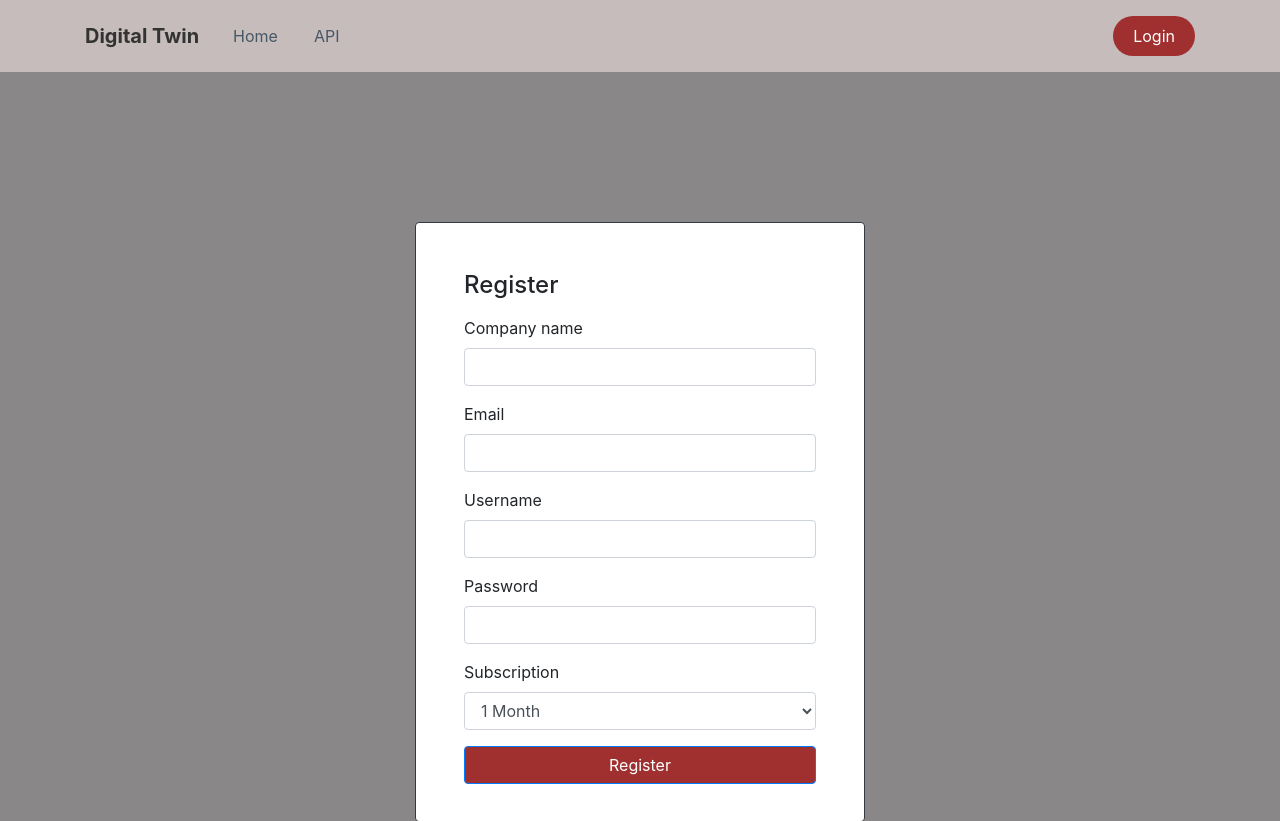
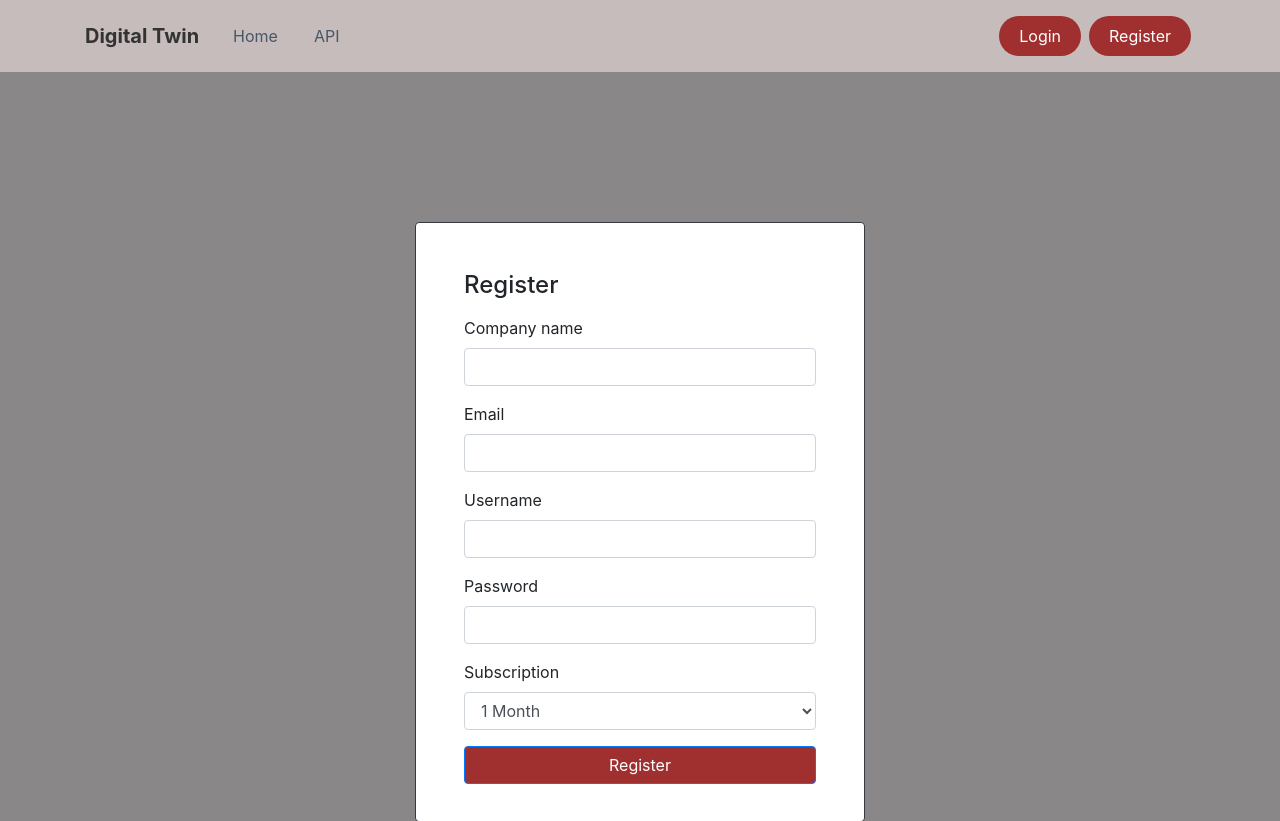
Before and after one commit to SaneSL/digital-twin-palvelu, a Flask app: page /register in a window 1280 px wide. Run offline with Flask 2, Linux system fonts and the light colour scheme; some libraries are stand-ins or nearby versions.

Commit message:
New html and css

```diff
--- a/src/static/css/styles.css
+++ b/src/static/css/styles.css
@@ -5,3 +5,11 @@ body {
 .cbg{
     background-color: rgb(137,135,135);
 }
+
+.cnavbg{
+    background-color: rgb(198,188,188);
+}
+
+.cbtnbg{
+    background-color: rgb(160,47,47);
+}
--- a/src/templates/layout.html
+++ b/src/templates/layout.html
@@ -11,7 +11,7 @@
 </head>
 
 <body style="background-color: rgb(137,135,135);">
-  <nav class="navbar navbar-light navbar-expand-md navigation-clean-search" style="background-color: rgb(198,188,188);">
+  <nav class="navbar navbar-light navbar-expand-md navigation-clean-search cnavbg">
     <div class="container">
       <a class="navbar-brand" href="#">Digital Twin</a>
       <button data-toggle="collapse" class="navbar-toggler" data-target="#navcol-1">
@@ -34,9 +34,10 @@
         </form>
       </div>
       {% if current_user.is_authenticated %}
-      <a class="btn btn-light action-button" role="button" href="{{ url_for('home.logout') }}" style="background-color: rgb(160,47,47);">Logout</a>
+      <a class="btn action-button mx-1" role="button" style="background-color: rgb(160,47,47);" href="{{ url_for('home.logout') }}">Logout</a>
       {% else %}
-      <a class="btn btn-light action-button" role="button" href="{{ url_for('home.login') }}" style="background-color: rgb(160,47,47);">Login</a>
+      <a class="btn action-button mx-1" role="button" style="background-color: rgb(160,47,47);" href="{{ url_for('home.login') }}">Login</a>
+      <a class="btn action-button mx-1" role="button" style="background-color: rgb(160,47,47);" href="{{ url_for('home.register') }}">Register</a>
       {% endif %}
     </div>
   </nav>
--- a/src/templates/login.html
+++ b/src/templates/login.html
@@ -14,7 +14,7 @@
       {{ form.password(class="form-control form-control") }}
     </div>
     <div class="form-group">
-      {{ form.submit(class="btn btn-primary btn-block", style="background-color: rgb(160,47,47);margin-top: 0px;") }}
+      {{ form.submit(class="btn btn-primary btn-block cbtnbg", style="margin-top: 0px;") }}
     </div>
   </form>
 </div>
--- a/src/templates/register.html
+++ b/src/templates/register.html
@@ -25,7 +25,7 @@
       {{ form.sub(class="form-control")}}
     </div>
     <div class="form-group">
-      {{ form.submit(class="btn btn-primary btn-block", style="background-color: rgb(160,47,47);margin-top: 0px;") }}
+      {{ form.submit(class="btn btn-primary btn-block cbtnbg", style="margin-top: 0px;") }}
     </div>
   </form>
 </div>
```
Also changed, not shown: other parts of src/templates/layout.html (+1 -1 lines), other parts of src/templates/register.html (+1 -1 lines).
